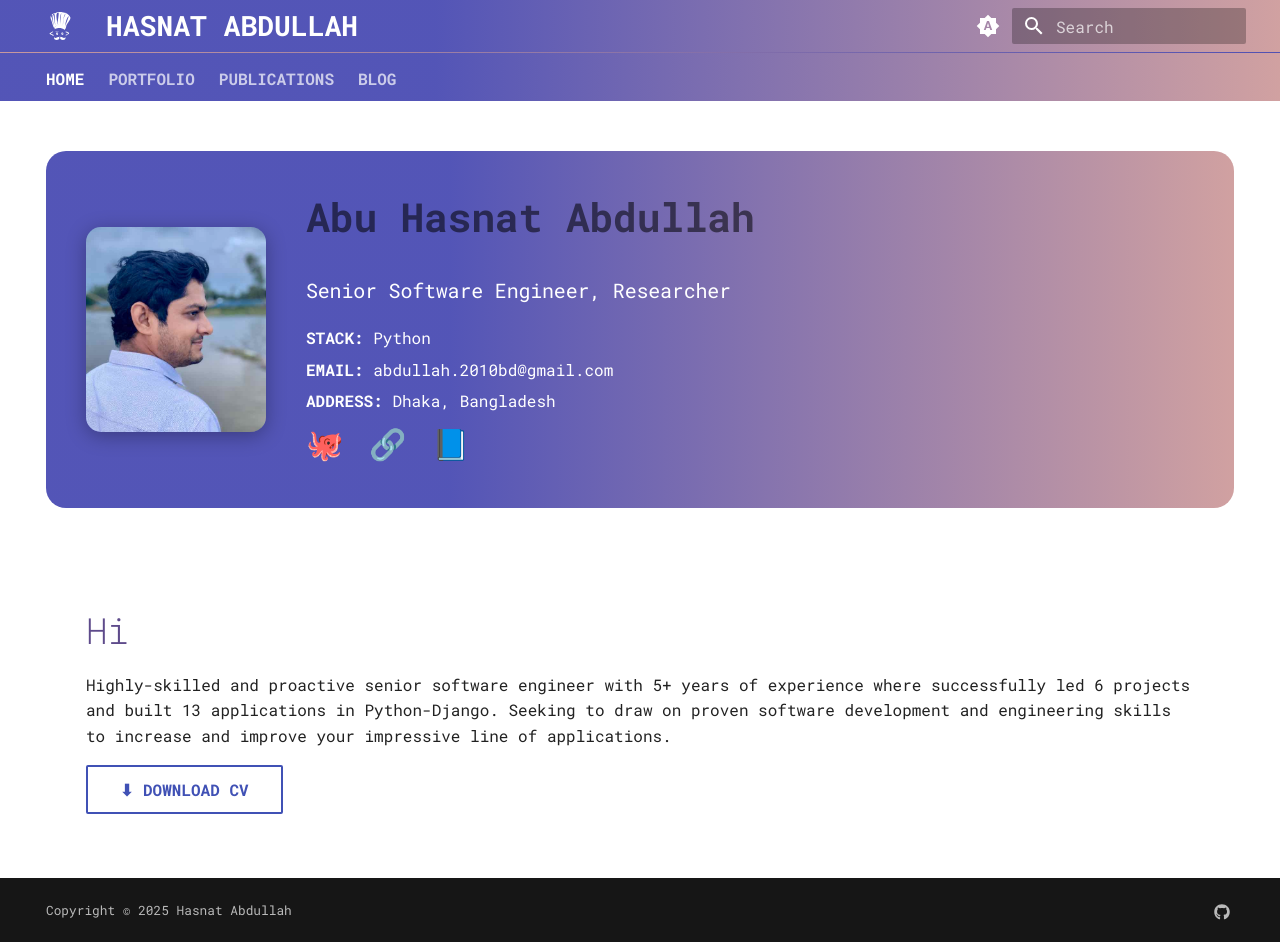
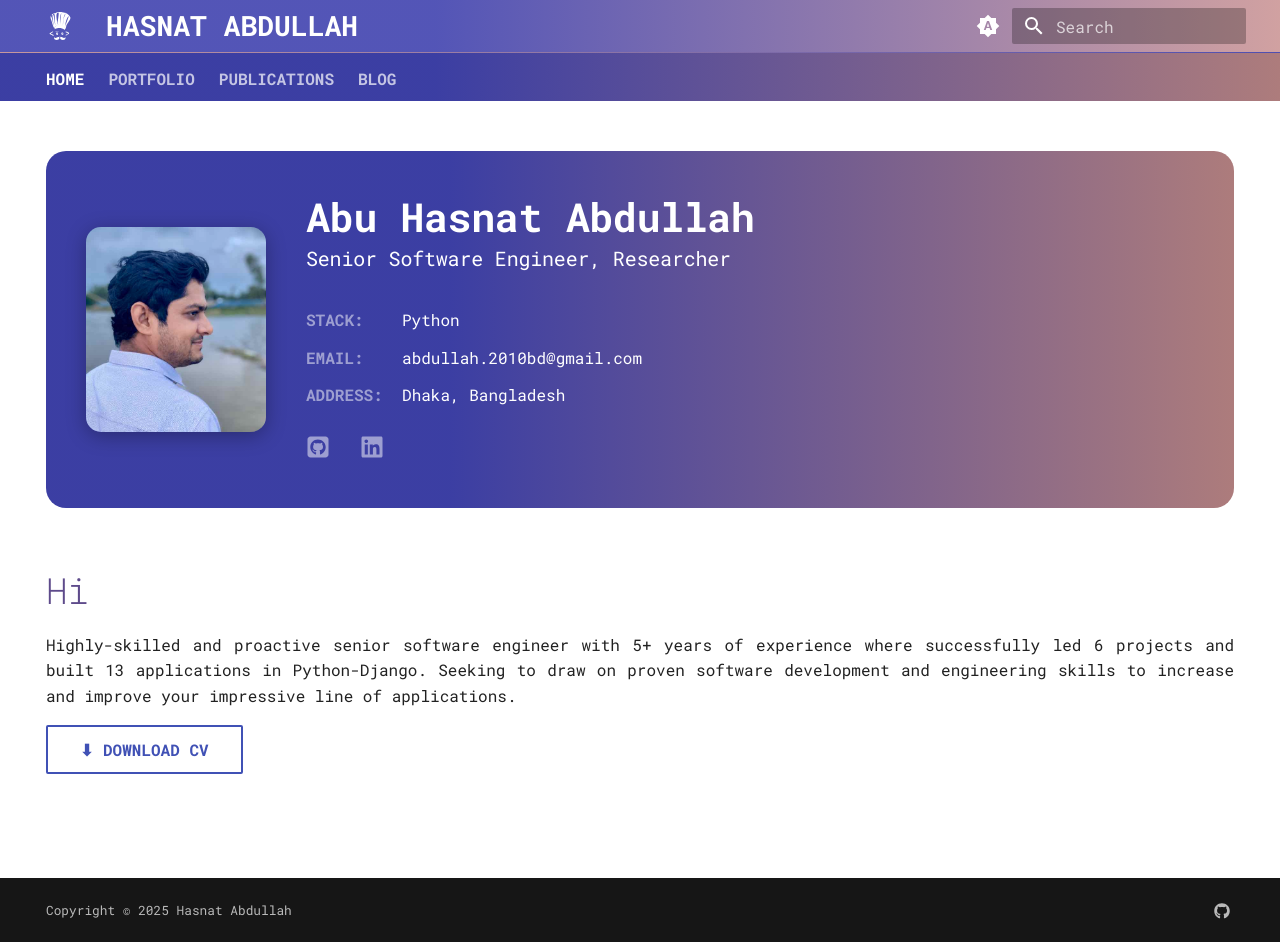
Before and after one commit to hasnat-abdullah/hasnat-abdullah.github.io, an MkDocs documentation site: the page built from docs/index.md, in a window 1280 px wide and 942 px high. Built offline with MkDocs 1.6.1 and Material for MkDocs 9.7.7, drawn with Linux system fonts in a browser that asks for light colours.

Commit message:
modified the home page

```diff
--- a/docs/assets/css/custom.css
+++ b/docs/assets/css/custom.css
@@ -16,7 +16,7 @@
 
 
 .md-tabs {
-    background: linear-gradient(90deg, rgba(74, 76, 179, 0.95) 34%, hsla(0, 34%, 71%, 0.95));
+    background: linear-gradient(90deg, rgba(49, 52, 158, 0.95) 34%, hsla(0, 23%, 56%, 0.95));
     font-weight: 600;
     border-top: 1px solid transparent; /* adjust thickness */
     border-image: linear-gradient(90deg, hsla(0, 34%, 71%, 0.95), rgba(74, 76, 179, 0.95)) 1;
@@ -31,7 +31,7 @@
     display: flex;
     align-items: center;
     padding: 2rem;
-    background: linear-gradient(90deg, rgba(74, 76, 179, 0.95) 34%, hsla(0, 34%, 71%, 0.95));
+    background: linear-gradient(90deg, rgba(49, 52, 158, 0.95) 34%, hsla(0, 23%, 56%, 0.95));
     border-radius: 20px;
     flex-wrap: wrap;
     gap: 2rem;
@@ -56,16 +56,24 @@
     font-size: 2rem;
     font-weight: bold;
     margin-bottom: 0.3rem;
+    color: white;
 }
 
 .profile-info h3 {
     font-weight: 500;
-    margin-bottom: 1rem;
+    margin-top: -.3rem;
+    margin-bottom: 1.7rem;
+}
+
+.profile-info-label {
+    font-weight: 700;
+    opacity: .5;
 }
 
 .profile-info p {
-    margin: 0.3rem 0;
+    margin: 0.6rem 0;
     font-family: 'Roboto Mono', monospace;
+
 }
 
 /* Social icons */
@@ -78,8 +86,7 @@
 
 /* Intro section */
 .intro-section {
-    padding: 2rem;
-    text-align: left;
+    text-align: justify;
 }
 
 .intro-section h2 {
@@ -99,19 +106,28 @@
     }
 }
 
-/* CV Button */
-.btn-cv {
+/*.social-icons {*/
+/*  margin-top: 1rem;*/
+/*}*/
+
+.social-icons a {
     display: inline-block;
-    margin-top: 1.2rem;
-    padding: 0.6rem 1.4rem;
-    background-color: #6b5bcd;
-    color: #fff;
-    text-decoration: none;
-    border-radius: 999px;
-    font-weight: bold;
-    transition: background 0.3s;
+    margin-right: 1rem;
+    transition: transform 0.2s ease;
 }
 
-.btn-cv:hover {
-    background-color: #5846b9;
+.social-icons a:hover {
+    transform: scale(1.15);
 }
+
+.social-icons img {
+    width: 24px;
+    height: 24px;
+    vertical-align: middle;
+    filter: invert(100%);
+  opacity: 0.5;
+}
+.social-icons img:hover {
+  opacity: 1;
+  transform: scale(1.1);
+}
--- a/docs/index.md
+++ b/docs/index.md
@@ -10,16 +10,20 @@ hide:
   <div class="profile-info">
     <h1>Abu Hasnat Abdullah</h1>
     <h3>Senior Software Engineer, Researcher</h3>
-
-    <p><strong>STACK:</strong> Python</p>
-    <p><strong>EMAIL:</strong> abdullah.2010bd@gmail.com</p>
-    <p><strong>ADDRESS:</strong> Dhaka, Bangladesh</p>
-
-    <div class="social-icons">
-      <a href="https://github.com/yourusername" target="_blank">🐙</a>
-      <a href="https://linkedin.com/in/yourusername" target="_blank">🔗</a>
-      <a href="https://facebook.com/yourusername" target="_blank">📘</a>
+    <div>
+        <p><span class="profile-info-label">STACK:&nbsp&nbsp&nbsp&nbsp</span>Python</p>
+        <p><span class="profile-info-label">EMAIL:&nbsp&nbsp&nbsp</span> abdullah.2010bd@gmail.com</p>
+        <p><span class="profile-info-label">ADDRESS:&nbsp</span> Dhaka, Bangladesh</p>
+        <p><i class="fa-brands fa-linkedin"></i></p>
     </div>
+<div class="social-icons">
+  <a href="https://github.com/hasnat-abdullah" target="_blank" title="GitHub">
+    <img src="assets/images/icons/github.svg" alt="GitHub" />
+  </a>
+  <a href="https://linkedin.com/in/hasnatabdullah" target="_blank" title="LinkedIn">
+    <img src="assets/images/icons/linkedin.svg" alt="LinkedIn" />
+  </a>
+</div>
   </div>
 </div>
 
@@ -30,5 +34,5 @@ hide:
     Seeking to draw on proven software development and engineering skills to increase and improve your impressive line of applications.
   </p>
 
-  <a class="md-button" href="assets/files/hasnat_resume_jun24.pdf" target="_blank" download>⬇ DOWNLOAD CV</a>
+<a class="md-button" href="assets/files/hasnat_resume_jun24.pdf" target="_blank" download>⬇ DOWNLOAD CV</a>
 </div>
```
Also changed, not shown: docs/assets/images/icons/github.svg (added), docs/assets/images/icons/linkedin.svg (added).
